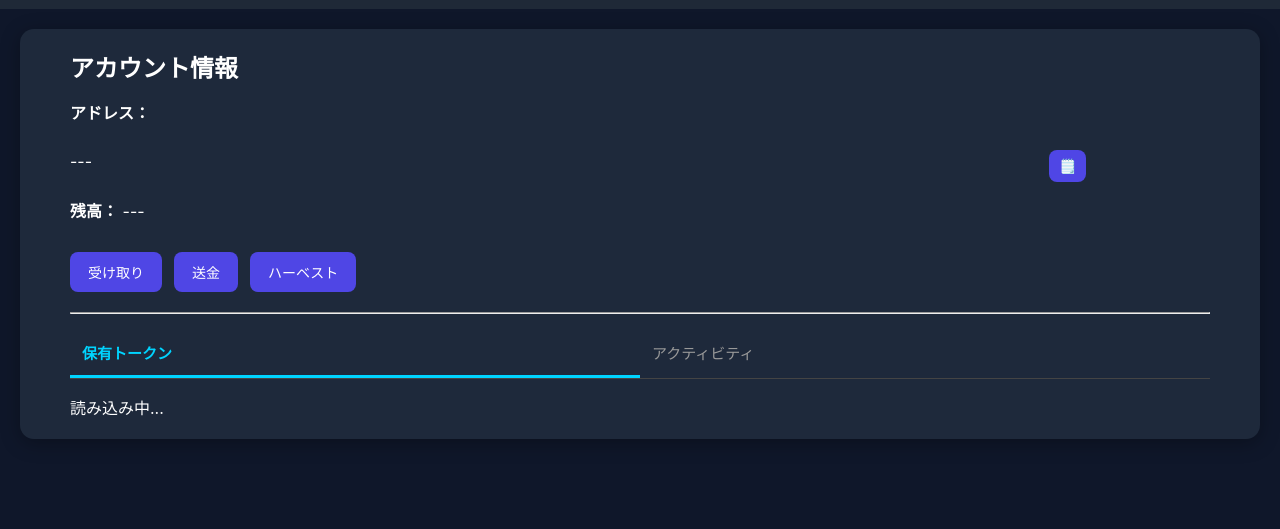
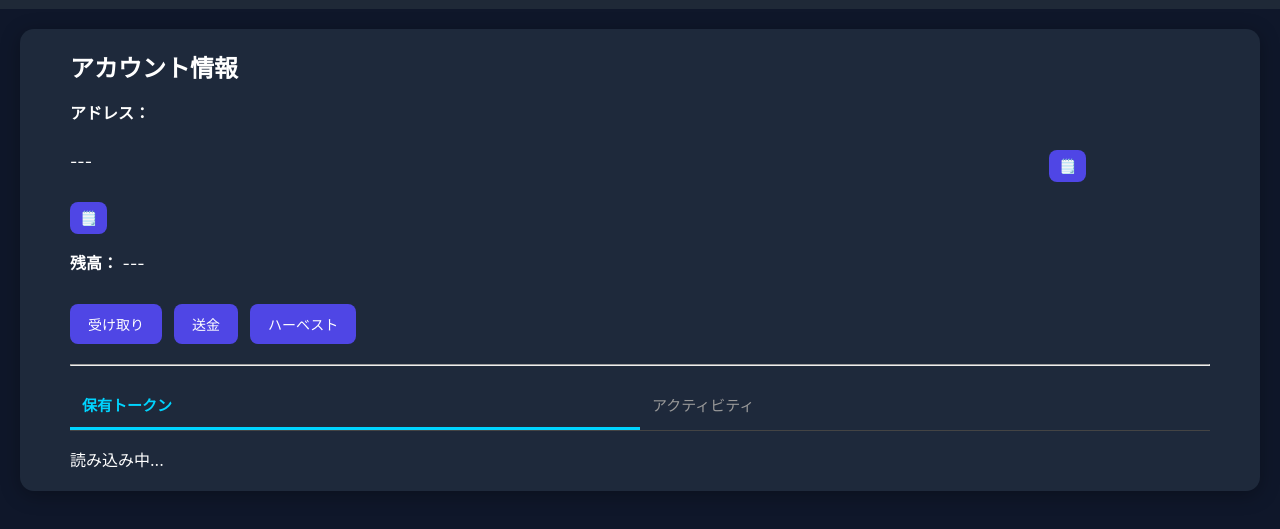
Before and after one commit to YUTOpian/Wallet-rst, a plain HTML site: page index.html in a window 1280 px wide. Shown: the part 69-598 px from the top of the page. Drawn offline with Linux system fonts and the light colour scheme.

Commit message:
Update index.html

```diff
--- a/index.html
+++ b/index.html
@@ -36,6 +36,8 @@
         <span id="account-address" class="address-text">---</span>
         <button id="copy-address-btn" class="copy-btn">🗒️</button>
       </div>
+
+      <button id="copy-address-btn" class="copy-btn">🗒️</button>
 
       <p>
         <b>残高：</b>
```
